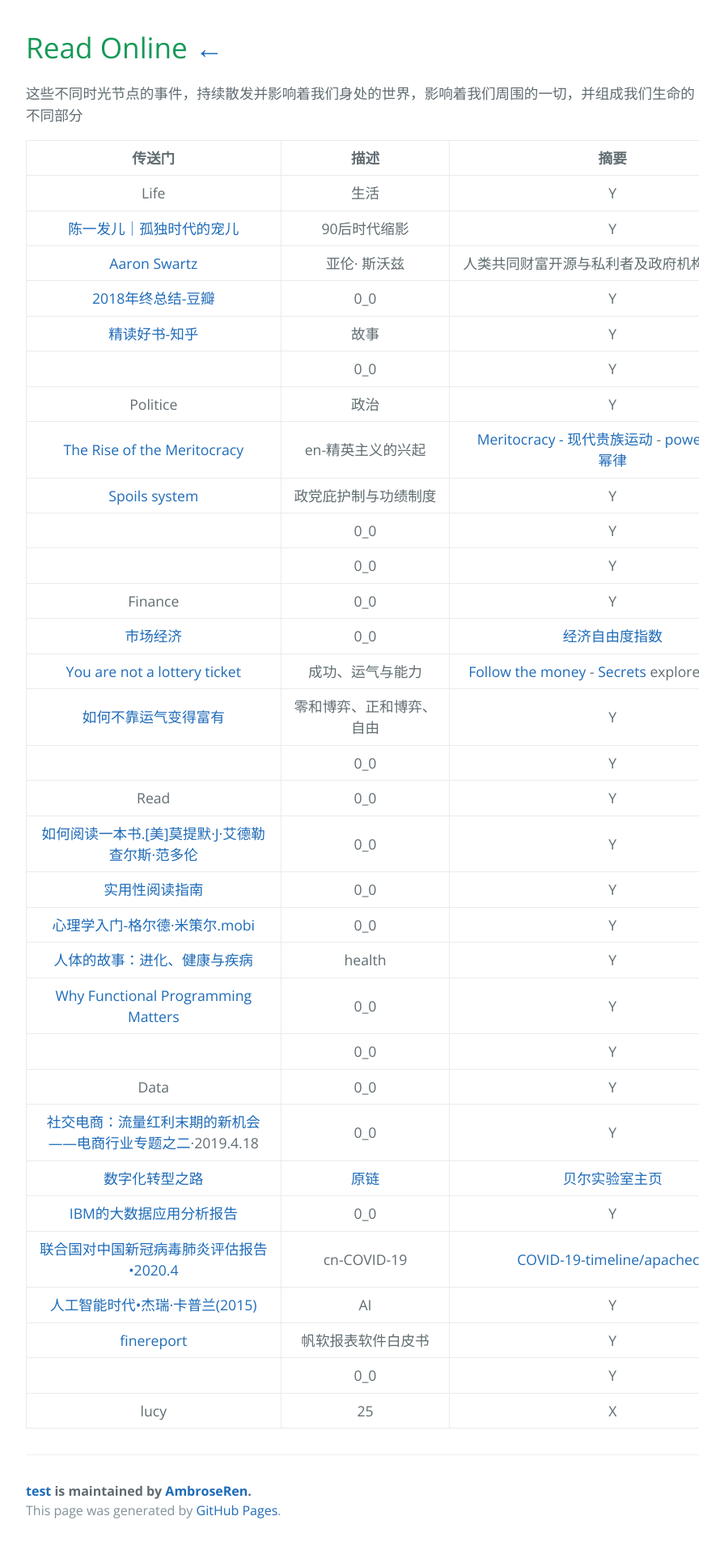
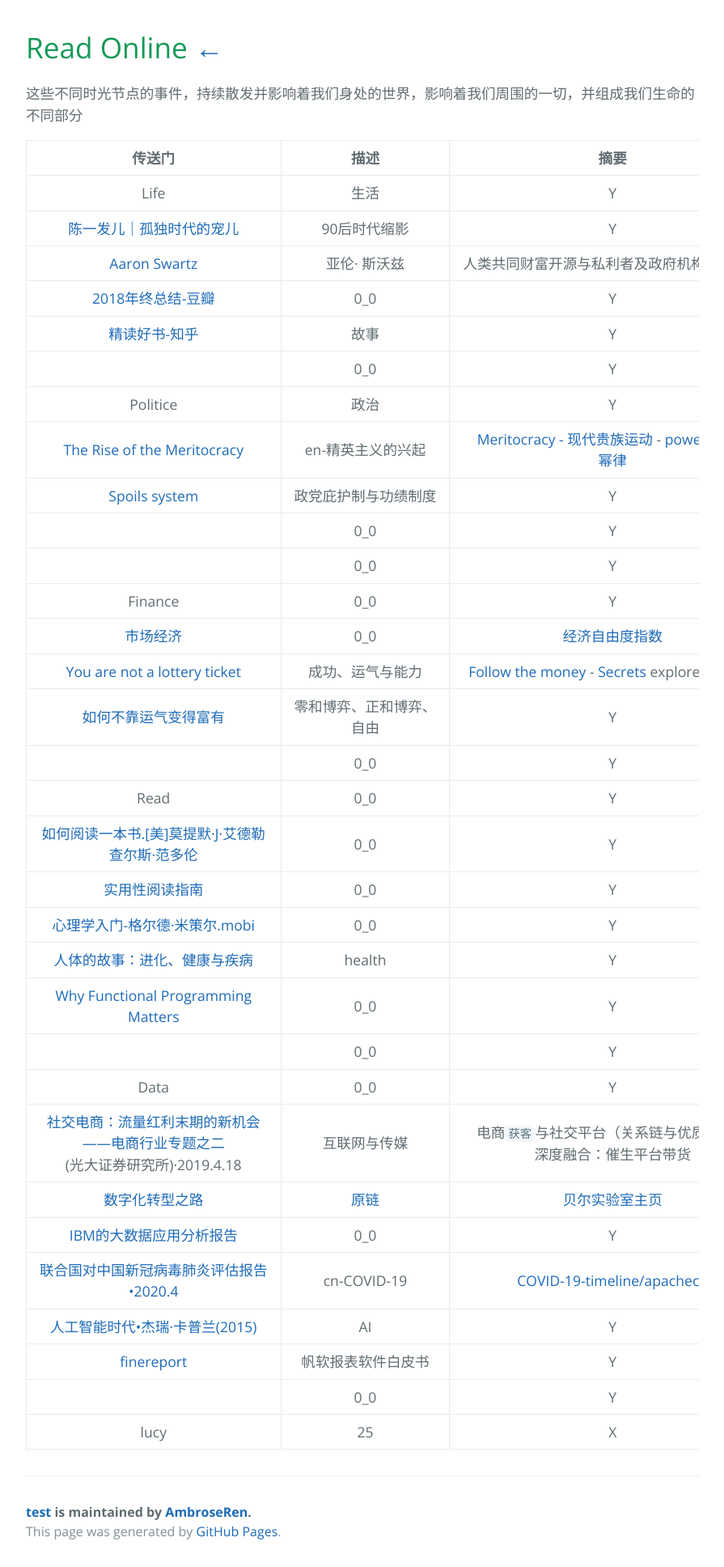
Before and after one commit to AmbroseRen/test, a Jekyll site: the page built from Library/PDF.md, in a window 1280 px wide. Shown: the whole page at 81% size, without its empty margins (192-1087 px from the left). Built offline with Jekyll 4.4.1, drawn with Linux system fonts in a browser that asks for light colours; our own code applies the rules of GitHub Pages for plain Markdown files; the repository's description, which GitHub fills in, is left out; before the commit the page ends 1909 px from its top, so only the background shows below that.

Commit message:
Update PDF.md

```diff
--- a/Library/PDF.md
+++ b/Library/PDF.md
@@ -28,7 +28,7 @@
 | [Why Functional Programming Matters](https://www.cs.kent.ac.uk/people/staff/dat/miranda/whyfp90.pdf) | 0_0 | Y |
 | []() | 0_0 | Y |
 | Data | 0_0 | Y |
-| [社交电商：流量红利末期的新机会——电商行业专题之二](https://pdf.dfcfw.com/pdf/H3_AP201904191320846405_1.pdf?1555662127000.pdf)·2019.4.18 | 0_0 | Y |
+| [社交电商：流量红利末期的新机会——电商行业专题之二](https://pdf.dfcfw.com/pdf/H3_AP201904191320846405_1.pdf?1555662127000.pdf)(光大证券研究所)·2019.4.18 | 互联网与传媒 | 电商`获客`与社交平台（关系链与优质内容）深度融合：催生平台带货 |
 | [数字化转型之路](https://cdn.jsdelivr.net/gh/AmbroseRen/test@master/Library/Literature/Science/Nokia_Bell_Labs_Consulting_The_rise_of_the_new_collar_worker_White_Paper_EN.pdf) | [原链](https://onestore.nokia.com/asset/210030) | [贝尔实验室主页](https://www.bell-labs.com/) |
 | [IBM的大数据应用分析报告](https://www.ibm.com/downloads/cas/ED0JV08Q) | 0_0 | Y |
 | [联合国对中国新冠病毒肺炎评估报告•2020.4](https://files.catbox.moe/3kmdal.pdf) | cn-COVID-19 | [COVID-19-timeline/apachecn](https://github.com/apachecn/COVID-19-timeline) |
```
